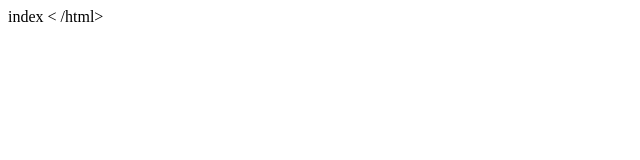
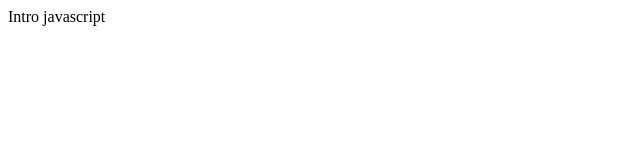
Before and after one commit to cheroliv/js-codebase, a plain HTML site: page intro_js/index.html in a window 1280 px wide. Shown: the full height of the page, 0-640 px from the left. Drawn offline with Linux system fonts and the light colour scheme.

Commit message:
update intro/index.html

```diff
--- a/intro_js/index.html
+++ b/intro_js/index.html
@@ -9,7 +9,7 @@
 </head>
 
 <body>
-    index
+    Intro javascript
     <script src="01_start.js"></script>
     <script src="02_arrays.js"></script>
     <script src="03_functions.js"></script>
@@ -22,4 +22,5 @@
     <script src="10_module_import_export.js" type="module"></script>
     <script src="11_classes.js"></script>
 </body>
-< /html>
+
+</html>
```
